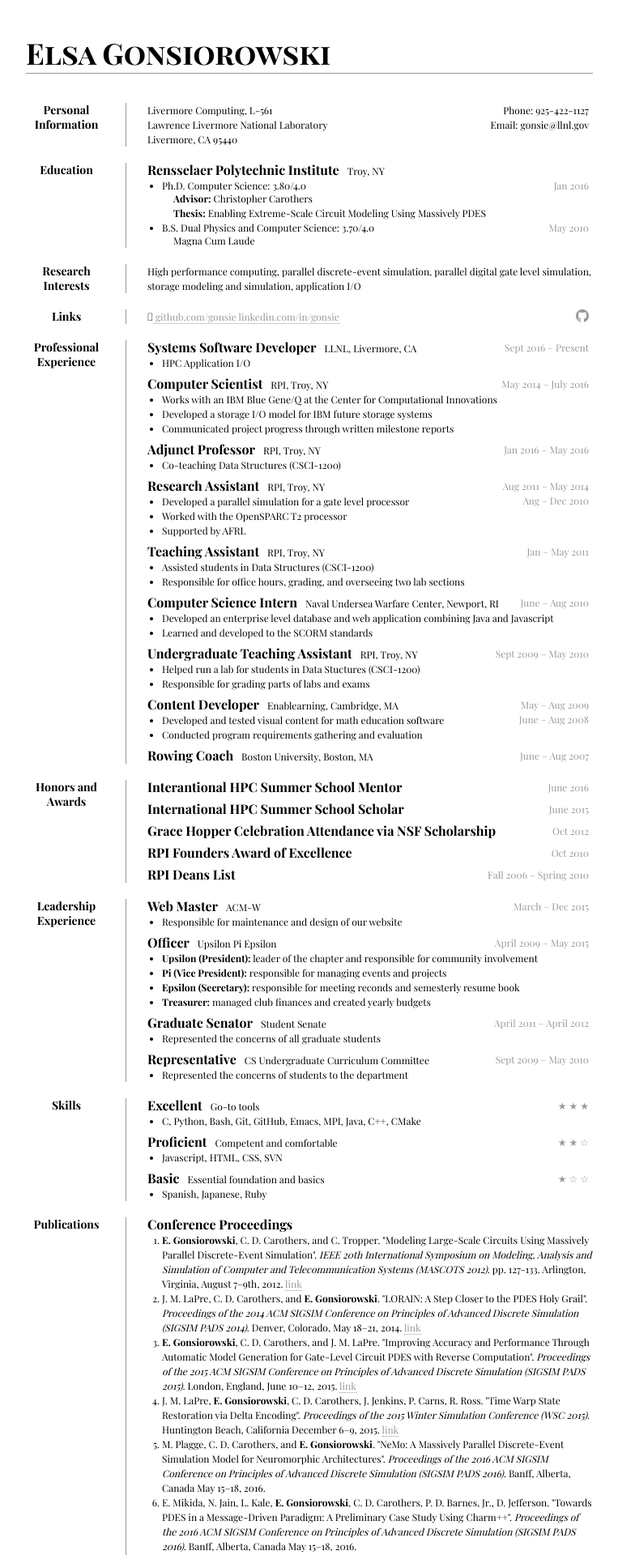
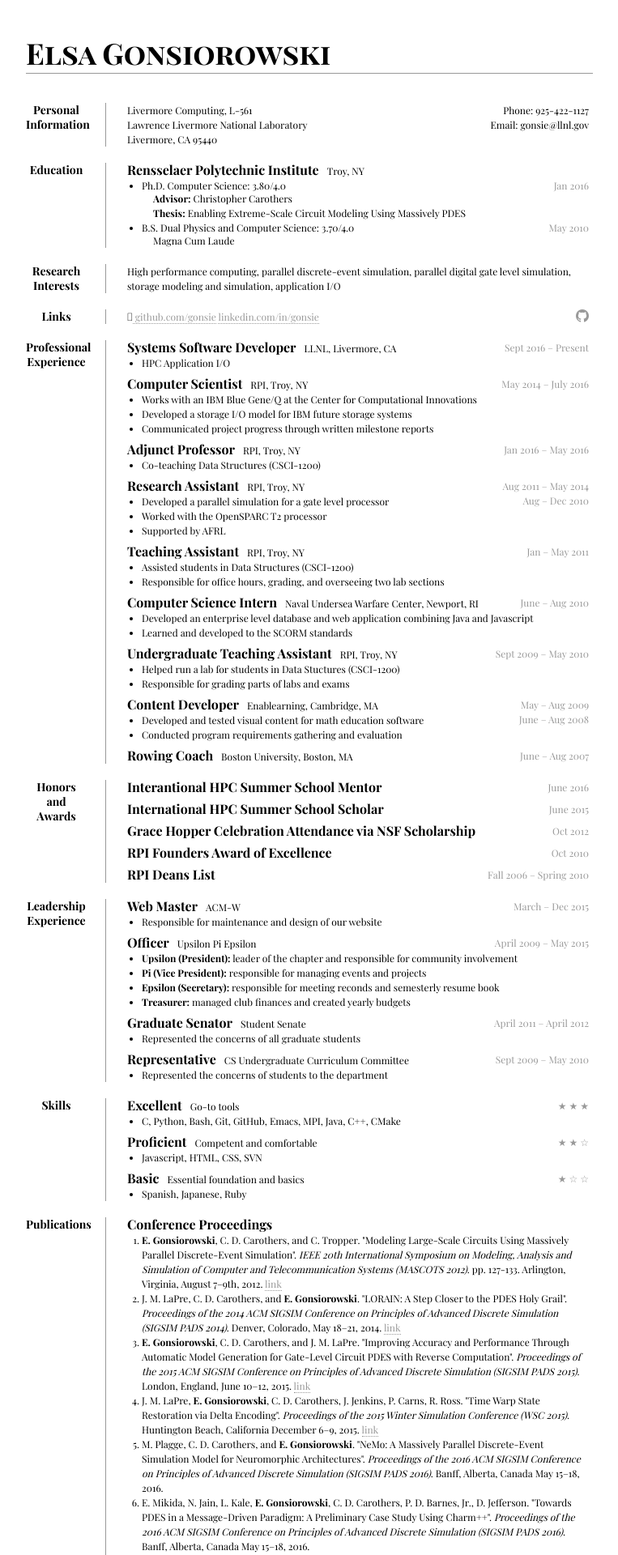
Before and after one commit to gonsie/gonsie.github.io, a Jekyll site: the page index.html, which Jekyll copies as it is, in a window 1280 px wide. Shown: the top 1920 px of the page at 81% size, without its empty margins (258-1021 px from the left). Built offline with Jekyll 4.4.1, drawn with Linux system fonts in a browser that asks for light colours; some web fonts are replaced.

Commit message:
Slightly smaller right gutter, noprint on ul's

```diff
--- a/index.html
+++ b/index.html
@@ -40,8 +40,8 @@
         /* ul li span { position: absolute; bottom: 0; right: 0; font-style: italic; } */
         #objective { width: 700px; float: left; }
         #objective p { font-family: "Playfair Display", Serif; font-style: italic; font-size: 12px; }
-        dt { font-weight: bold; font-family: "Playfair Display"; font-size: 14px; text-align: center; width: 100px; float: left; }
-        dd { width: 550px; float: right; border-left: 1px solid #999; padding: 0 0 0 26px; }
+        dt { font-weight: bold; font-family: "Playfair Display"; font-size: 14px; text-align: center; width: 75px; float: left; }
+        dd { width: 575px; float: right; border-left: 1px solid #999; padding: 0 0 0 26px; }
         dd.clear { float: none; margin: 0; height: 20px; border-left: none; }
         .smartmargin { margin: 8px 0 0 0; }
     </style>
@@ -178,7 +178,7 @@
                     <strong>Undergraduate Teaching Assistant</strong>RPI, Troy, NY
                     <span>Sept 2009 &ndash; May 2010</span>
                 </h2>
-                <ul>
+                <ul class="noprint">
                     <li>Helped run a lab for students in Data Stuctures (CSCI-1200)</li>
                     <li>Responsible for grading parts of labs and exams</li>
                 </ul>
@@ -187,7 +187,7 @@
                     <strong>Content Developer</strong>Enablearning, Cambridge, MA
                     <span>May &ndash; Aug 2009<br />June &ndash; Aug 2008</span>
                 </h2>
-                <ul>
+                <ul class="noprint">
                     <li>Developed and tested visual content for math education software</li>
                     <li>Conducted program requirements gathering and evaluation</li>
                 </ul>
```
